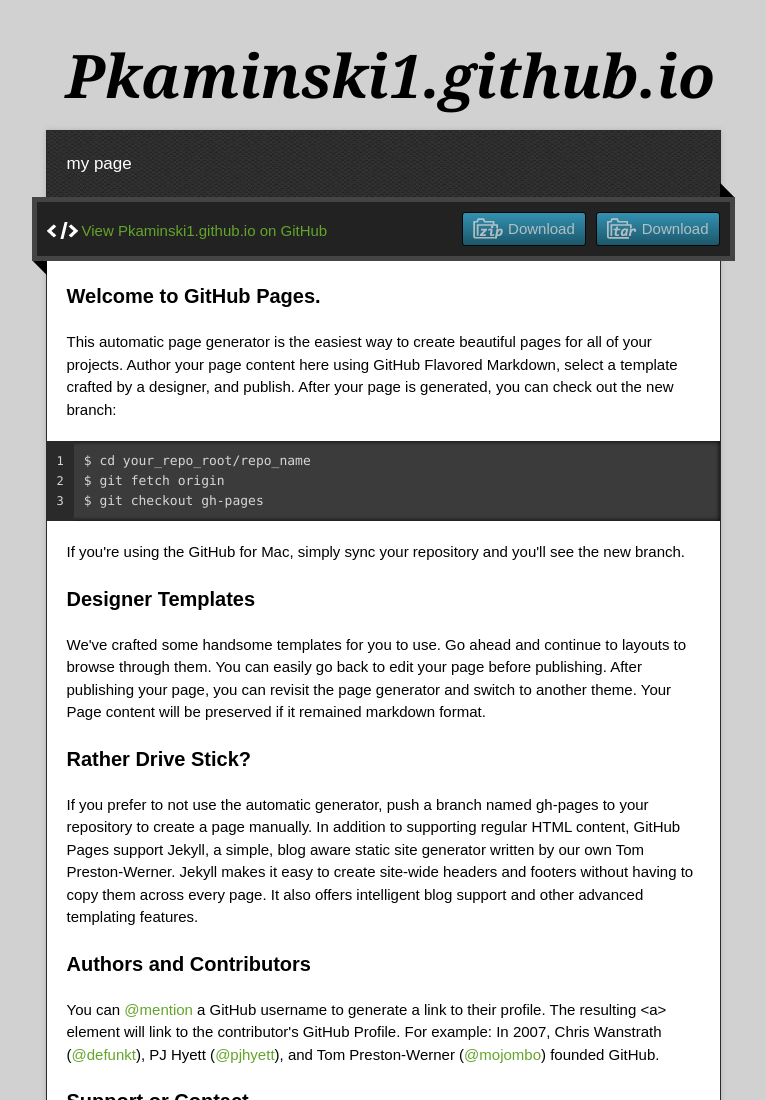
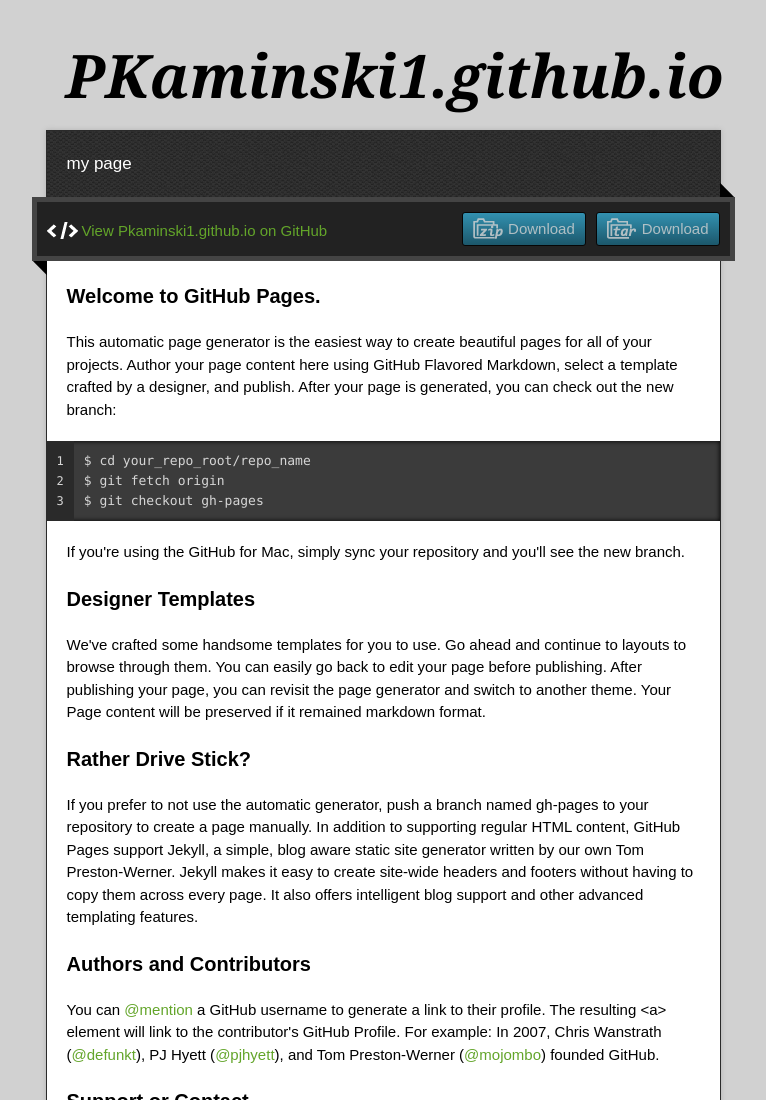
Before and after one commit to Szokowirowka/Zaliczenie, a plain HTML site: page index.html in a window 1280 px wide. Shown: the top 1100 px of the page, without its empty margins (257-1023 px from the left). Drawn offline with nearby package versions, Linux system fonts and the light colour scheme.

Commit message:
Update index.html

```diff
--- a/index.html
+++ b/index.html
@@ -22,7 +22,7 @@
 
   <div class="wrapper">
     <header>
-      <h1 class="title">Pkaminski1.github.io</h1>
+      <h1 class="title">PKaminski1.github.io</h1>
     </header>
     <div id="container">
       <p class="tagline">my page</p>
```
